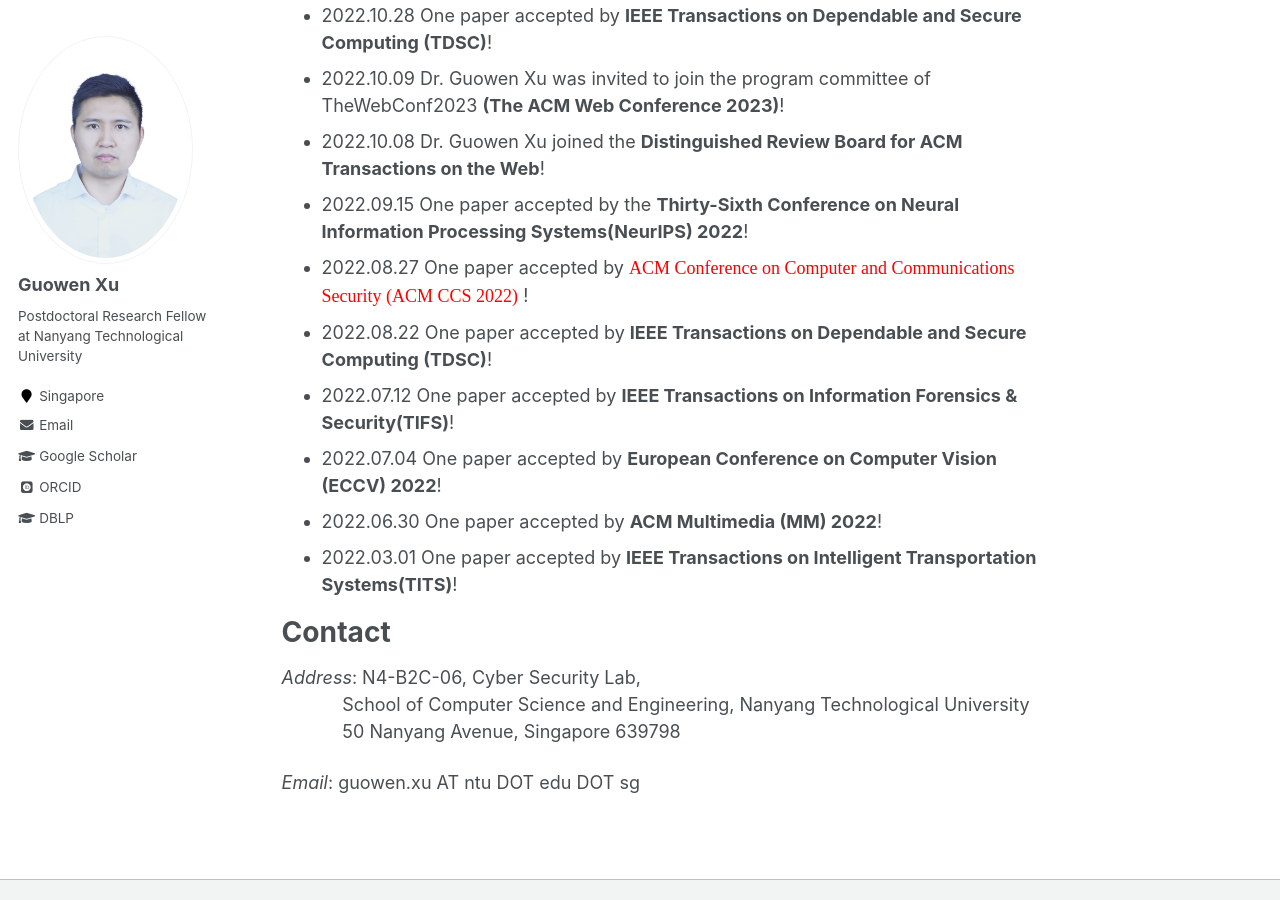
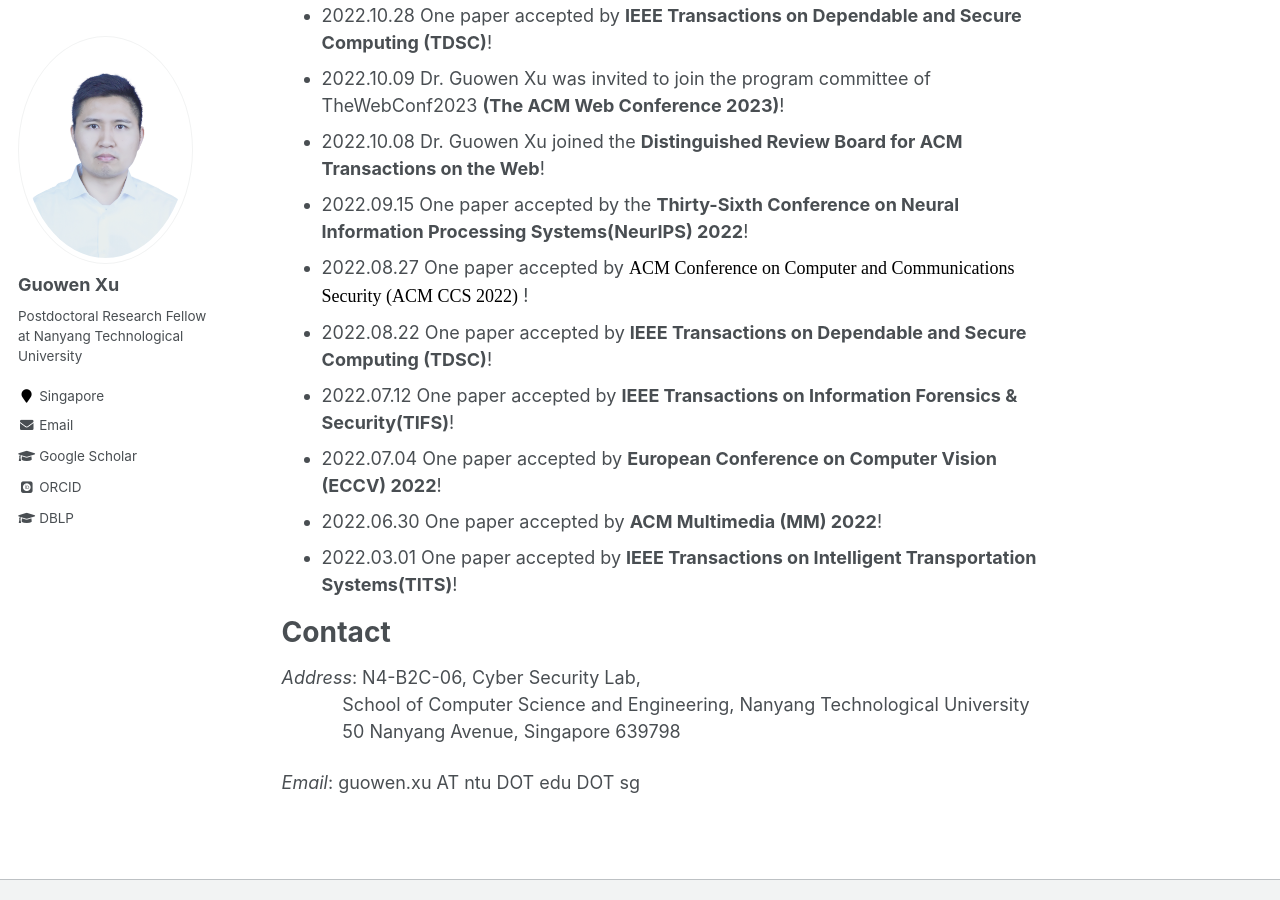
Before and after one commit to Guowen-xu/guowen-xu.github.io, a Jekyll site: the page built from _pages/about.md, in a window 1280 px wide and 900 px high, scrolled down 692 px. Built offline with Jekyll 4.4.1, drawn with Linux system fonts in a browser that asks for light colours; some web fonts are replaced.

Commit message:
Update about.md

```diff
--- a/_pages/about.md
+++ b/_pages/about.md
@@ -24,7 +24,7 @@ What's News
 Web Conference 2023)**!
 - 2022.10.08 Dr. Guowen Xu joined the **Distinguished Review Board for ACM Transactions on the Web**!
 - 2022.09.15 One paper  accepted by the **Thirty-Sixth Conference on Neural Information Processing Systems(NeurIPS) 2022**!
-- 2022.08.27 One paper  accepted by <font face="Times New Roman" color=red size=4> ACM Conference on Computer and Communications Security (ACM CCS
+- 2022.08.27 One paper  accepted by <font face="Times New Roman" color=black size=4> ACM Conference on Computer and Communications Security (ACM CCS
 2022)</font> !
 - 2022.08.22 One paper  accepted by **IEEE Transactions on Dependable and Secure Computing (TDSC)**!
 - 2022.07.12 One paper accepted by **IEEE Transactions on Information Forensics & Security(TIFS)**!
```
